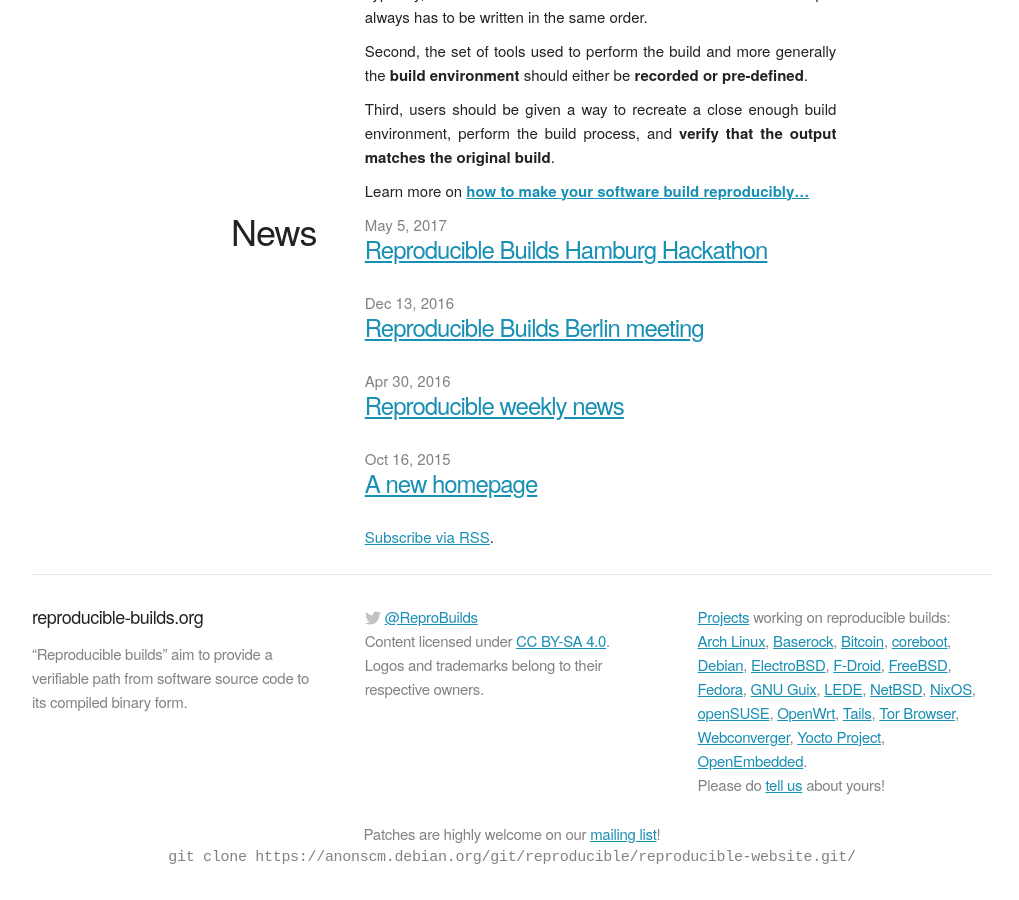
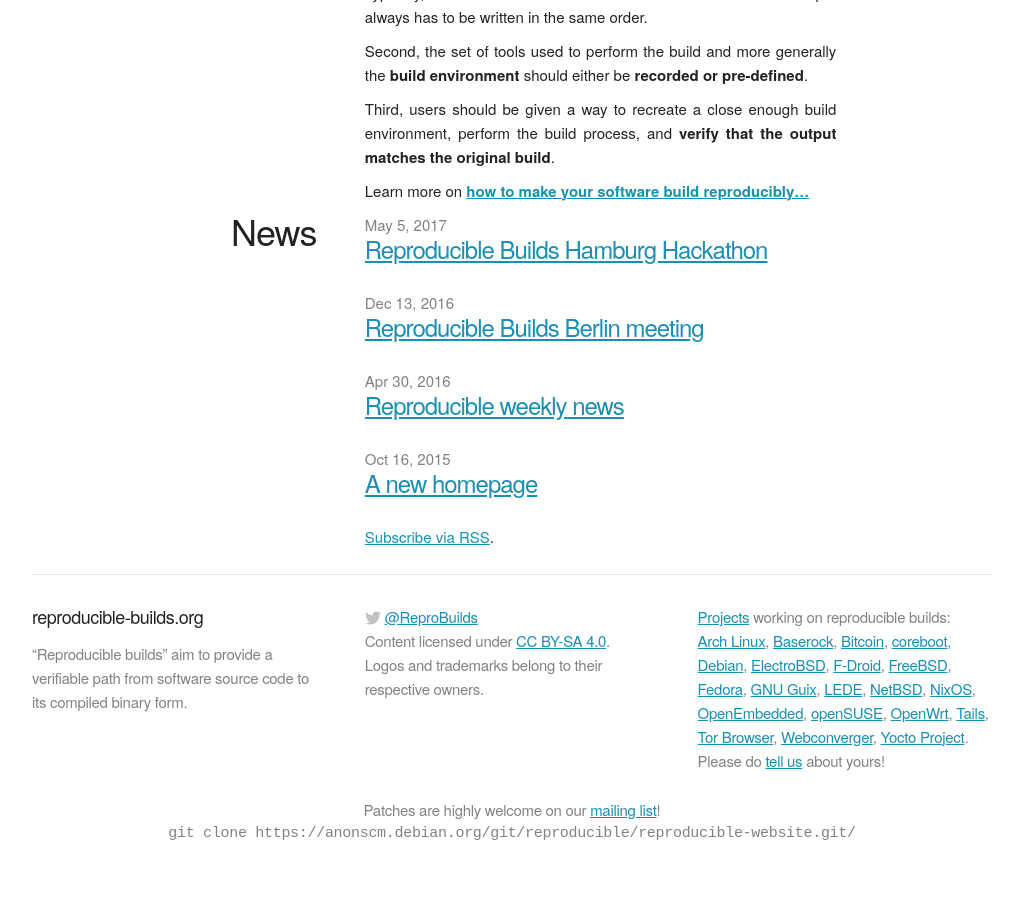
Before and after one commit to prototypefund/reproducible-website, a Jekyll site: the page built from index.html, in a window 1280 px wide and 900 px high, scrolled down 884 px. Shown: the whole window, without its empty margins (128-1147 px from the left). Built offline with Jekyll 4.4.1, drawn with Linux system fonts in a browser that asks for light colours; some web fonts are replaced; after the commit the page ends 1760 px from its top, so only the background shows below that; some of the changed lines change nothing that is shown.

Commit message:
Correct ordering.

```diff
--- a/_data/projects.yml
+++ b/_data/projects.yml
@@ -100,6 +100,9 @@
   resources:
   - name: "PR#2281: deterministic build"
     url: https://github.com/NixOS/nixpkgs/pull/2281
+- name: OpenEmbedded
+  url: https://www.openembedded.org/wiki/Main_Page
+  logo: oe-logo.png
 - name: openSUSE
   url: https://opensuse.org/
   logo: openSUSE.png
@@ -142,6 +145,3 @@
     url: https://wiki.yoctoproject.org/wiki/Reproducible_Builds
   - name: Mailing list
     url: https://lists.yoctoproject.org/listinfo/yocto
-- name: OpenEmbedded
-  url: https://www.openembedded.org/wiki/Main_Page
-  logo: oe-logo.png
```
